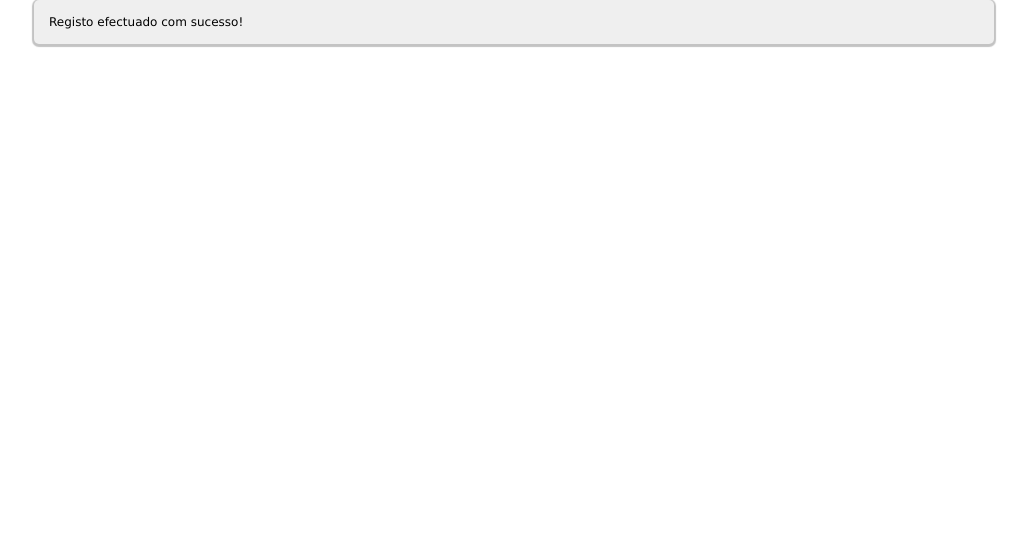
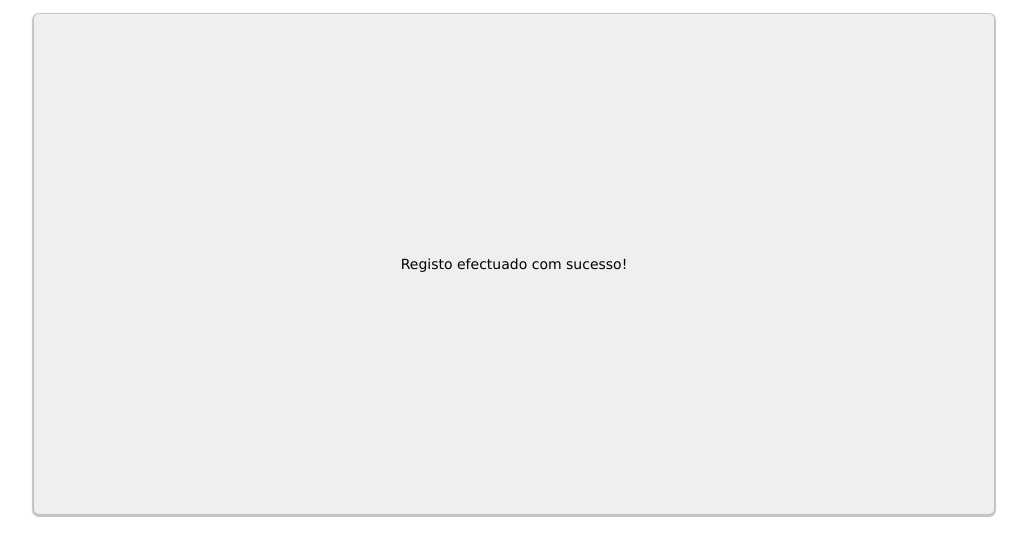
Before and after one commit to mavimdev/challengeFixeAds, a PHP site: page /templates/success.php in a window 1280 px wide. Shown: the top 556 px of the page, without its empty margins (126-1153 px from the left). Run offline with PHP 8.4, Linux system fonts and the light colour scheme.

Commit message:
redirect on success and show main error

```diff
--- a/public_html/css/style.css
+++ b/public_html/css/style.css
@@ -6,15 +6,15 @@
 
 /* Placeholders */
 ::-webkit-input-placeholder {
-   font-style: italic;
+    font-style: italic;
     font-size: 11px;
 }
 ::-moz-placeholder {  /* Firefox 19+ */
-   font-style: italic;
+    font-style: italic;
     font-size: 11px;
 }
 :-ms-input-placeholder {
-   font-style: italic;
+    font-style: italic;
     font-size: 11px;
 }
 /* form */
@@ -174,7 +174,6 @@ label em {
 
 
 .field-block {
-
     width: 85%;
     padding: 6px;
 }
@@ -185,3 +184,14 @@ label em {
     padding: 5px 0 0 5px;
     display: none;
 }
+
+.success {
+    padding: 0;
+    height: 500px;
+    line-height: 500px;
+    text-align: center;
+}
+
+.success p {
+    font-size: 14px;
+}
--- a/public_html/includes/functions.php
+++ b/public_html/includes/functions.php
@@ -37,6 +37,7 @@ function test_input($data) {
 
 function insertData($data) {
     global $conn;
+
     $sql = "INSERT INTO registration (
     email,
     password,
@@ -62,7 +63,7 @@ function insertData($data) {
     )";
 
     if ($conn && $conn->query($sql) === TRUE) {
-        echo "Success";
+        header('Location: templates/success.php');
     } else {
         echo "Error: " . $sql . "<br>" . $conn->error;
     }
--- a/public_html/index.php
+++ b/public_html/index.php
@@ -159,6 +159,9 @@
                 </div>
                 <div class="col-right">
                     <input class="submit-button" type="submit" value="Registo">
+                    <div id="main-error" class="error">
+                        O formulário apresenta alguns erros
+                    </div>
                 </div>
             </div>
 
--- a/public_html/js/validations.js
+++ b/public_html/js/validations.js
@@ -13,13 +13,16 @@ function validateForm() {
 
 function resetError(element) {
     document.getElementById(element + 'Err').style.display = 'none';
+    mainErrorElement = document.getElementById('main-error').style.display = 'none';
 }
 
 function setError(id, msg) {
-    var errorElement;
+    var errorElement, mainErrorElement;
     errorElement = document.getElementById(id);
     errorElement.innerHTML = msg;
     errorElement.style.display = 'block';
+    mainErrorElement = document.getElementById('main-error');
+    mainErrorElement.style.display = 'block';
 }
 
 function checkEmail(element) {
--- a/public_html/templates/success.php
+++ b/public_html/templates/success.php
@@ -2,10 +2,12 @@
 <html lang="en">
     <head>
         <meta charset="UTF-8">
-        <link rel="stylesheet" href="css/style.css">
+        <link rel="stylesheet" href="../css/style.css">
         <title>Challenge FixeAds</title>
     </head>
     <body class="register-body">
-        <div class="success">Registo efectuado com sucesso!</div>
+        <div class="success">
+            <p>Registo efectuado com sucesso!</p>
+        </div>
     </body>
 </html>
```
